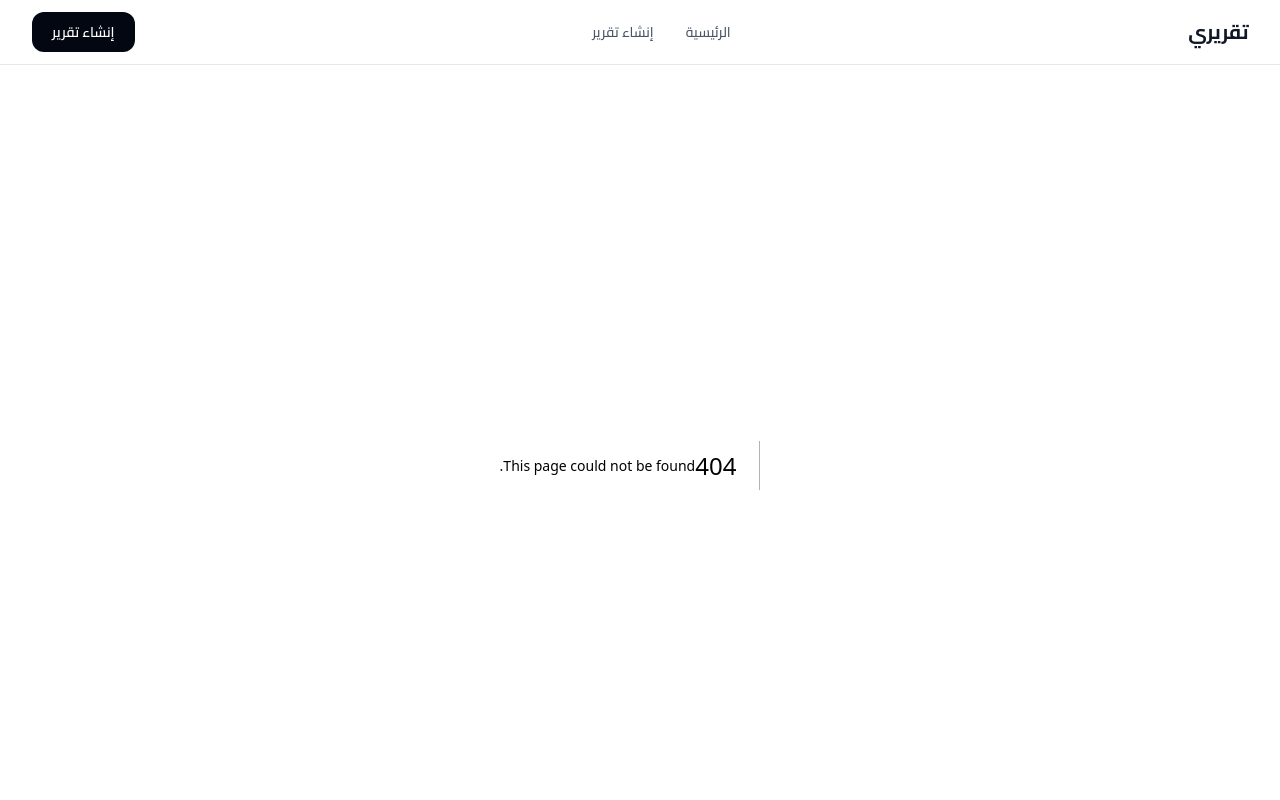
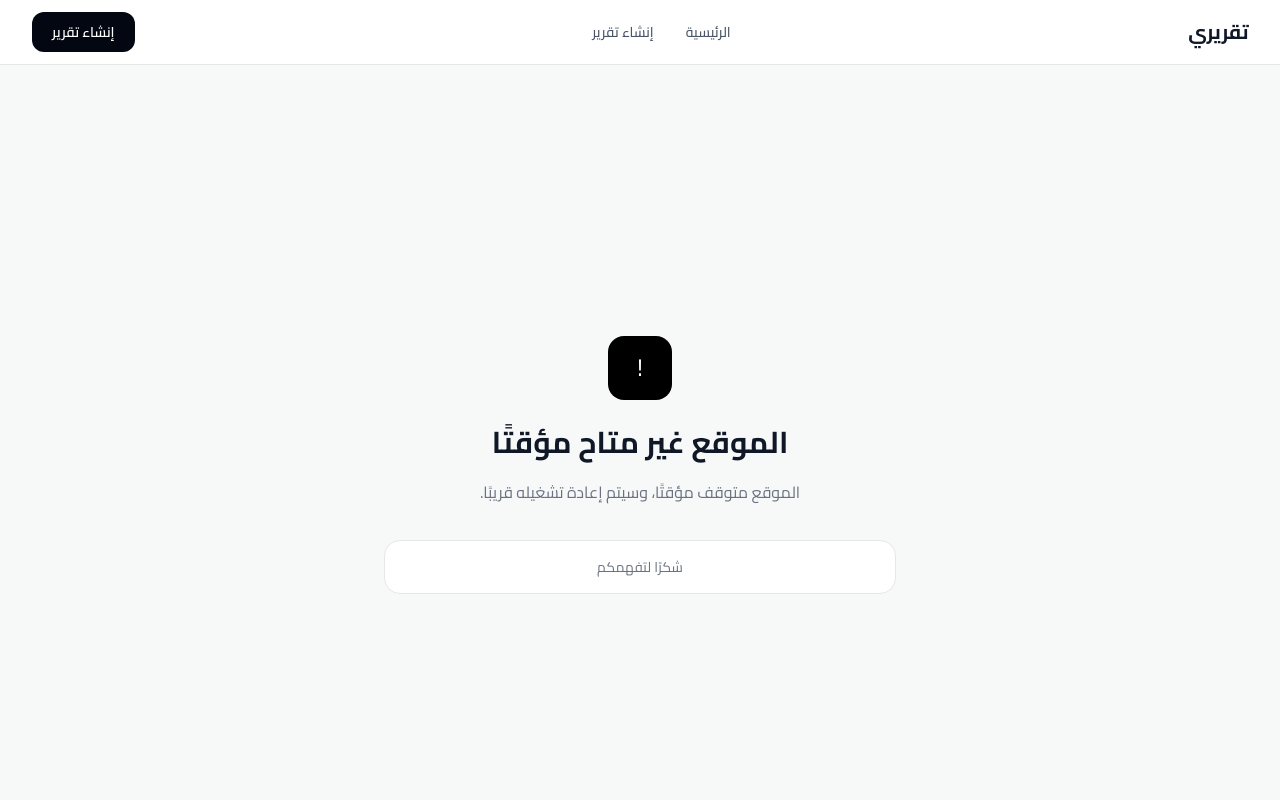
Before and after one commit to MohamedSamirMoussa/Teacher, a Next.js app: page /maintenance in a window 1280 px wide. Before the commit this address had no page. Shown: the top 800 px of the page. Built offline with nearby package versions, Linux system fonts and the light colour scheme.

Commit message:
push maintenance

```diff
--- /dev/null
+++ b/app/maintenance/page.tsx
@@ -0,0 +1,28 @@
+export default function MaintenancePage() {
+  return (
+    <main
+      dir="rtl"
+      className="flex min-h-screen items-center justify-center bg-[#f7f8f8] px-4"
+    >
+      <div className="w-full max-w-lg text-center">
+        <div className="mx-auto mb-6 flex h-16 w-16 items-center justify-center rounded-2xl bg-black text-2xl text-white">
+          !
+        </div>
+
+        <h1 className="text-3xl font-bold text-gray-900">
+          الموقع غير متاح مؤقتًا
+        </h1>
+
+        <p className="mt-4 text-base leading-8 text-gray-500">
+          الموقع متوقف مؤقتًا، وسيتم إعادة تشغيله قريبًا.
+        </p>
+
+        <div className="mt-8 rounded-2xl border border-gray-200 bg-white p-4">
+          <p className="text-sm text-gray-500">
+            شكرًا لتفهمكم
+          </p>
+        </div>
+      </div>
+    </main>
+  );
+}
--- /dev/null
+++ b/middleware.ts
@@ -0,0 +1,23 @@
+import { NextRequest, NextResponse } from "next/server";
+
+export function middleware(request: NextRequest) {
+  const { pathname } = request.nextUrl;
+
+  if (
+    pathname.startsWith("/maintenance") ||
+    pathname.startsWith("/_next") ||
+    pathname.startsWith("/favicon") ||
+    pathname.match(/\.(png|jpg|jpeg|svg|webp|ico)$/)
+  ) {
+    return NextResponse.next();
+  }
+
+  const url = request.nextUrl.clone();
+  url.pathname = "/maintenance";
+
+  return NextResponse.rewrite(url);
+}
+
+export const config = {
+  matcher: "/:path*",
+};
```
